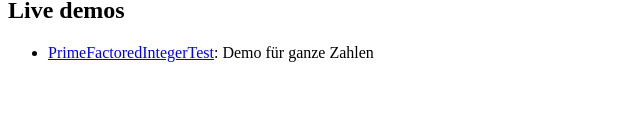
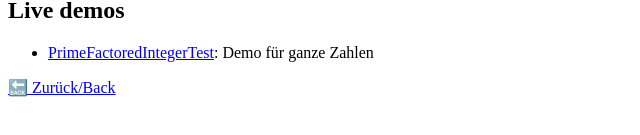
Before and after one commit to ComPriFacNot/ComPriFacNot, a plain HTML site: page docs/index.htm in a window 1280 px wide. Shown: the part 141-276 px from the top of the page, without its empty margins (0-640 px from the left). Drawn offline with Linux system fonts and the light colour scheme.

Commit message:
feature: /docs/index.htm: Back-Link

```diff
--- a/docs/index.htm
+++ b/docs/index.htm
@@ -1,5 +1,15 @@
 <!DOCTYPE html>
 <html lang="DE">
+<head>
+<meta charset="UTF-8"/>
+<!--
+GitHub-Pages-Startseite von ComPriFacNot.
+
+@author see git history
+@version 1.1, 2021-11-30
+@since 1.0, 2021-11-30
+-->
+</head>
 <body>
 <h1>GitHub Pages</h1>
 
@@ -11,5 +21,9 @@
 <ul>
 <li><a href="javascript/PrimeFactoredIntegerTest.htm">PrimeFactoredIntegerTest</a>: Demo für ganze Zahlen</li>
 </ul>
+
+<p>
+<a href="https://github.com/Stefan-Leder-net/ComPriFacNot">🔙 Zurück/Back</a>
+</p>
 </body>
 </html>
```
